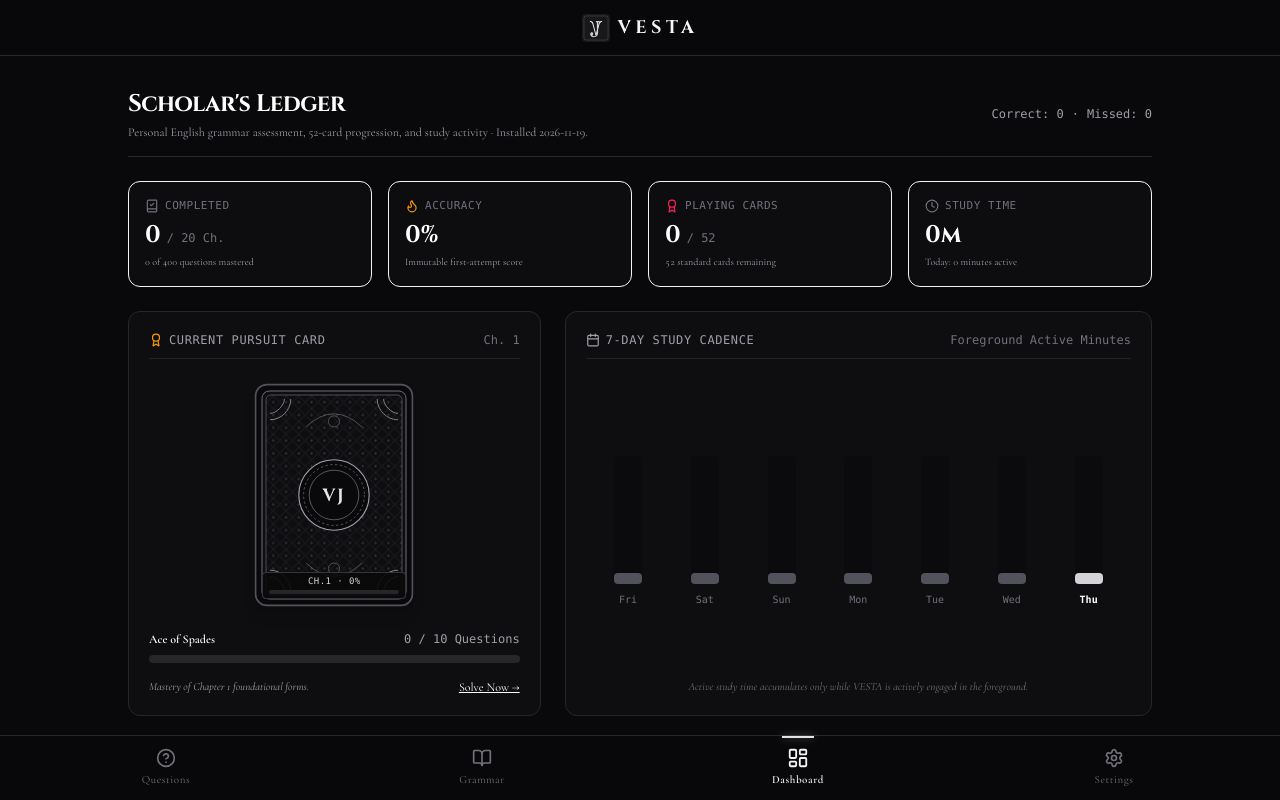
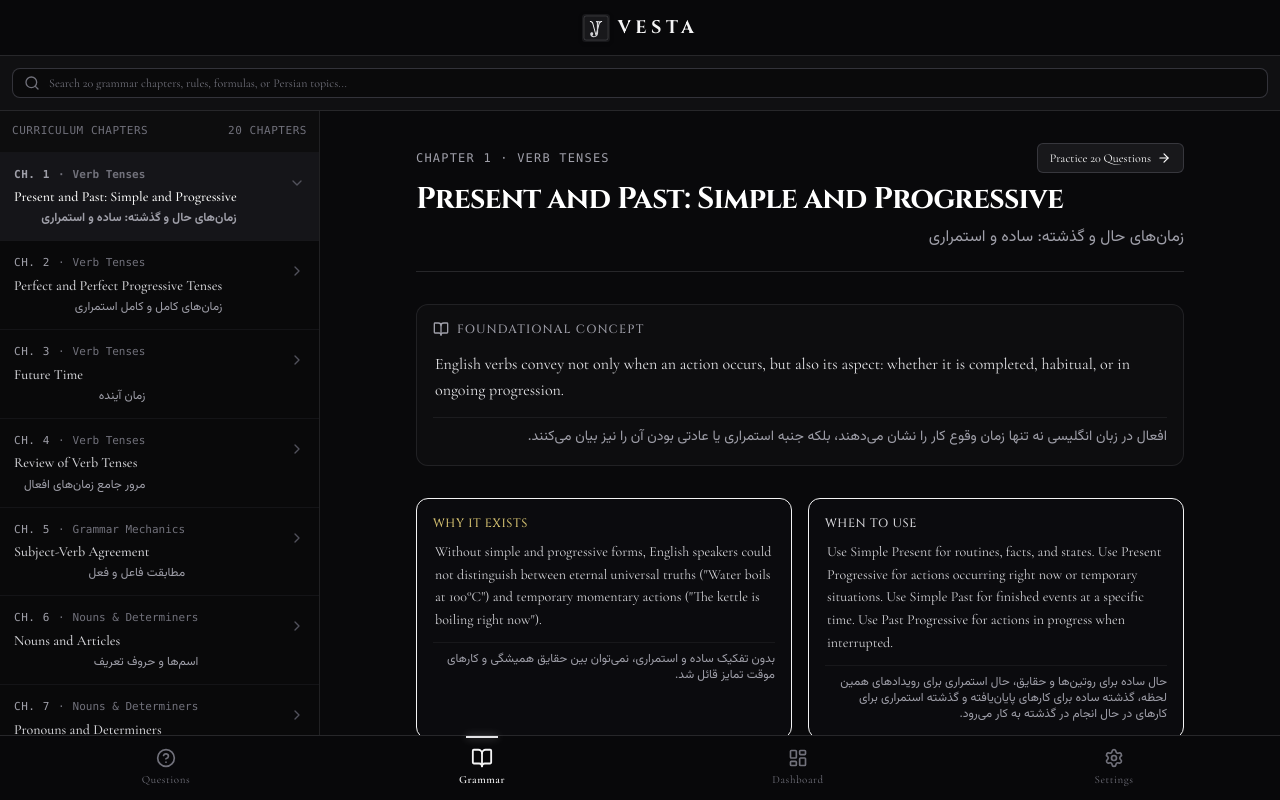
Before and after one commit to shakur4min/Vesta, a React (Vite) app: page / in a window 1280 px wide. Built offline with nearby package versions, Linux system fonts and the light colour scheme.

Commit message:
Restore saved study panel and grammar lesson state

```diff
--- a/src/App.tsx
+++ b/src/App.tsx
@@ -36,6 +36,7 @@ type PersistedPanelProgress = {
   grammarChapter: number;
   questionsChapter: number;
   questionIndex: number;
+  grammarLessonOpen: boolean;
 };
 
 const PANEL_PROGRESS_KEY = 'vesta_panel_progress_v1';
@@ -45,7 +46,8 @@ function loadPanelProgress(): PersistedPanelProgress {
     lastStudyPanel: 'grammar',
     grammarChapter: 1,
     questionsChapter: 1,
-    questionIndex: 0
+    questionIndex: 0,
+    grammarLessonOpen: false
   };
   try {
     const raw = localStorage.getItem(PANEL_PROGRESS_KEY);
@@ -55,7 +57,8 @@ function loadPanelProgress(): PersistedPanelProgress {
       lastStudyPanel: saved.lastStudyPanel === 'questions' ? 'questions' : 'grammar',
       grammarChapter: Number.isInteger(saved.grammarChapter) && saved.grammarChapter! >= 1 && saved.grammarChapter! <= 20 ? saved.grammarChapter! : 1,
       questionsChapter: Number.isInteger(saved.questionsChapter) && saved.questionsChapter! >= 1 && saved.questionsChapter! <= 20 ? saved.questionsChapter! : 1,
-      questionIndex: Number.isInteger(saved.questionIndex) && saved.questionIndex! >= 0 && saved.questionIndex! < 20 ? saved.questionIndex! : 0
+      questionIndex: Number.isInteger(saved.questionIndex) && saved.questionIndex! >= 0 && saved.questionIndex! < 20 ? saved.questionIndex! : 0,
+      grammarLessonOpen: Boolean(saved.grammarLessonOpen)
     };
   } catch {
     return fallback;
@@ -71,7 +74,7 @@ export default function App() {
       if (QA_OVERRIDE.question !== null) return 'questions';
       if (QA_OVERRIDE.chapter !== null) return 'grammar';
     }
-    return 'dashboard';
+    return savedPanelProgress.lastStudyPanel;
   });
 
   const [settings, setSettings] = useState<UserSettings>(defaultSettings);
@@ -93,7 +96,8 @@ export default function App() {
     return savedPanelProgress.grammarChapter;
   });
   const [selectedQuestionsChapter, setSelectedQuestionsChapter] = useState<number>(() => savedPanelProgress.questionsChapter);
-  const [currentQuestionIndex, setCurrentQuestionIndex] = useState<number>(() => savedPanelProgress.questionIndex);
+  const [currentQuestionIndex, setCurrentQuestionIndex] = useState<number>(() => qaActive && QA_OVERRIDE.question ? QA_OVERRIDE.question - 1 : savedPanelProgress.questionIndex);
+  const [grammarLessonOpen, setGrammarLessonOpen] = useState<boolean>(() => savedPanelProgress.grammarLessonOpen);
 
   useEffect(() => {
     if (qaActive) return;
@@ -105,12 +109,13 @@ export default function App() {
         lastStudyPanel,
         grammarChapter: selectedGrammarChapter,
         questionsChapter: selectedQuestionsChapter,
-        questionIndex: currentQuestionIndex
+        questionIndex: currentQuestionIndex,
+        grammarLessonOpen
       } satisfies PersistedPanelProgress));
     } catch (error) {
       console.warn('Could not persist panel progress:', error);
     }
-  }, [activePanel, selectedGrammarChapter, selectedQuestionsChapter, currentQuestionIndex, qaActive, savedPanelProgress.lastStudyPanel]);
+  }, [activePanel, selectedGrammarChapter, selectedQuestionsChapter, currentQuestionIndex, grammarLessonOpen, qaActive, savedPanelProgress.lastStudyPanel]);
 
   // Resolve optional QA card preview
   const qaInspectedCard: PlayingCardData | null = useMemo(() => {
@@ -278,7 +283,6 @@ export default function App() {
             onAttemptSaved={handleAttemptSaved}
             earnedCardIds={earnedCardIds}
             onCardEarned={handleCardEarned}
-            initialQuestionNumber={qaActive ? QA_OVERRIDE.question : null}
           />
         )}
 
@@ -288,7 +292,8 @@ export default function App() {
             selectedChapterNumber={selectedGrammarChapter}
             onSelectChapter={setSelectedGrammarChapter}
             onNavigateToQuestions={handleNavigateToQuestions}
-            initialMobileOpen={qaActive && QA_OVERRIDE.chapter !== null}
+            initialMobileOpen={qaActive ? QA_OVERRIDE.chapter !== null : grammarLessonOpen}
+            onMobileLessonOpenChange={setGrammarLessonOpen}
           />
         )}
 
```
